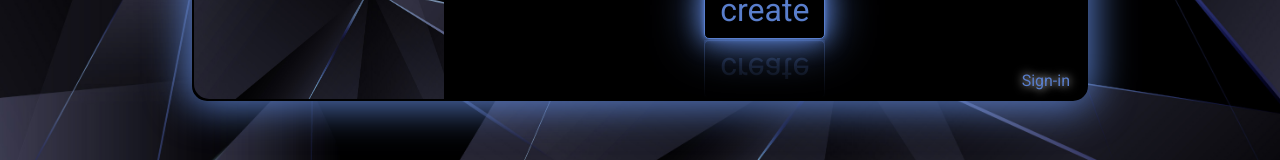
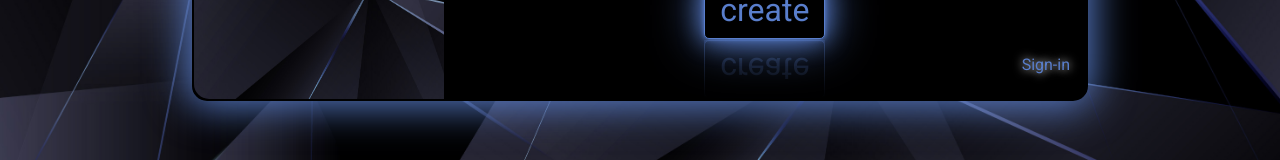
Before and after one commit to mylordkaz/Sign-up-Form, a plain HTML site: page index.html in a window 1280 px wide. Shown: the part 621-781 px from the top of the page. Drawn offline with Linux system fonts and the light colour scheme.

Commit message:
remove last <p>

```diff
--- a/index.html
+++ b/index.html
@@ -32,7 +32,7 @@
                     </form>
 
                     <div class="account">
-                        <p><button>Sign-in</button></p>
+                        <button>Sign-in</button>
                     </div>
                 </div>
             </div>
```
